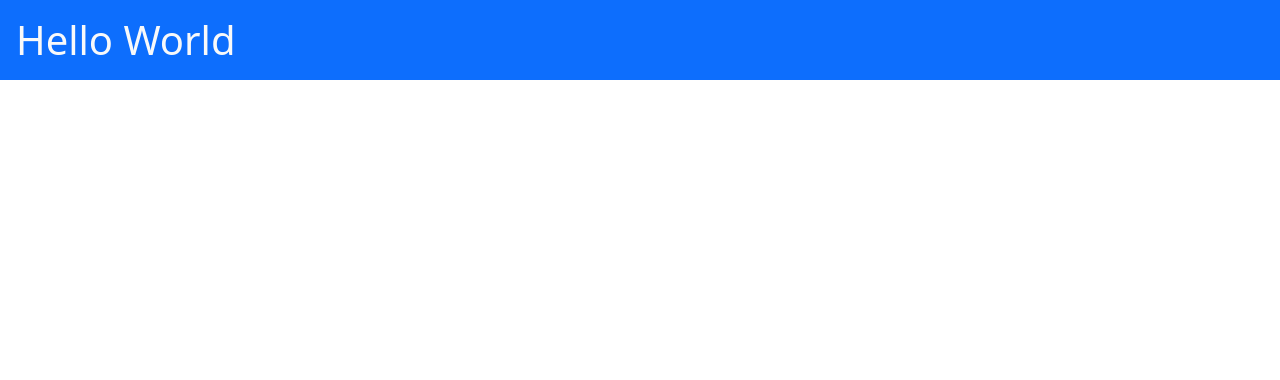
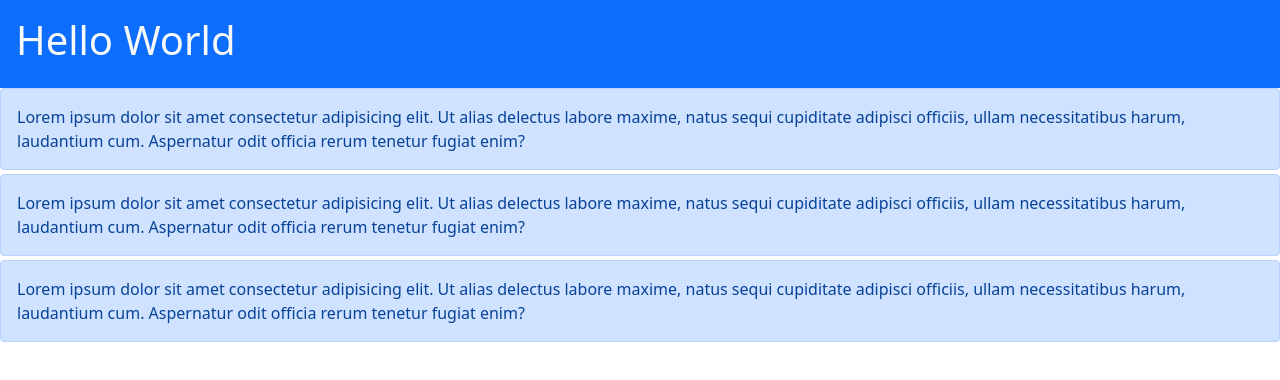
Before and after one commit to dac-2022/day16-my-react-app, a React (Create React App) app: page / in a window 1280 px wide. Shown: the top 380 px of the page. Built offline with nearby package versions, Linux system fonts and the light colour scheme.

Commit message:
basics bootrap.

```diff
--- a/src/App.js
+++ b/src/App.js
@@ -1,9 +1,44 @@
-import "bootstrap/dist/css/bootstrap.css";
-
 function App() {
   return (
-    <div>
-      <h1 className="bg-primary text-light p-3">Hello World</h1>
+    <div className="container-fluid">
+      <div className="row">
+        <div className="col bg-primary text-light p-3">
+          <h1>Hello World</h1>
+        </div>
+      </div>
+
+      <div className="row mb-1">
+        <div className="col p-0">
+          <div className="alert alert-primary mb-0">
+            Lorem ipsum dolor sit amet consectetur adipisicing elit. Ut alias
+            delectus labore maxime, natus sequi cupiditate adipisci officiis,
+            ullam necessitatibus harum, laudantium cum. Aspernatur odit officia
+            rerum tenetur fugiat enim?
+          </div>
+        </div>
+      </div>
+
+      <div className="row mb-1">
+        <div className="col p-0">
+          <div className="alert alert-primary mb-0">
+            Lorem ipsum dolor sit amet consectetur adipisicing elit. Ut alias
+            delectus labore maxime, natus sequi cupiditate adipisci officiis,
+            ullam necessitatibus harum, laudantium cum. Aspernatur odit officia
+            rerum tenetur fugiat enim?
+          </div>
+        </div>
+      </div>
+
+      <div className="row mb-1">
+        <div className="col p-0">
+          <div className="alert alert-primary ">
+            Lorem ipsum dolor sit amet consectetur adipisicing elit. Ut alias
+            delectus labore maxime, natus sequi cupiditate adipisci officiis,
+            ullam necessitatibus harum, laudantium cum. Aspernatur odit officia
+            rerum tenetur fugiat enim?
+          </div>
+        </div>
+      </div>
     </div>
   );
 }
--- a/src/index.js
+++ b/src/index.js
@@ -1,6 +1,6 @@
 import React from "react";
 import ReactDOM from "react-dom/client";
-import "./index.css";
+import "bootstrap/dist/css/bootstrap.css";
 
 import App from "./App";
 import reportWebVitals from "./reportWebVitals";
```
